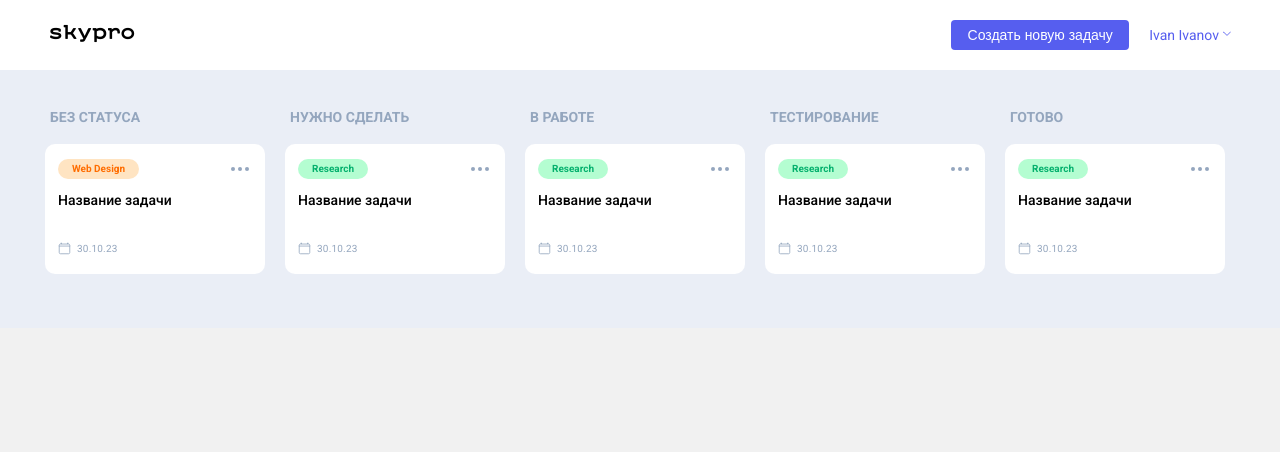
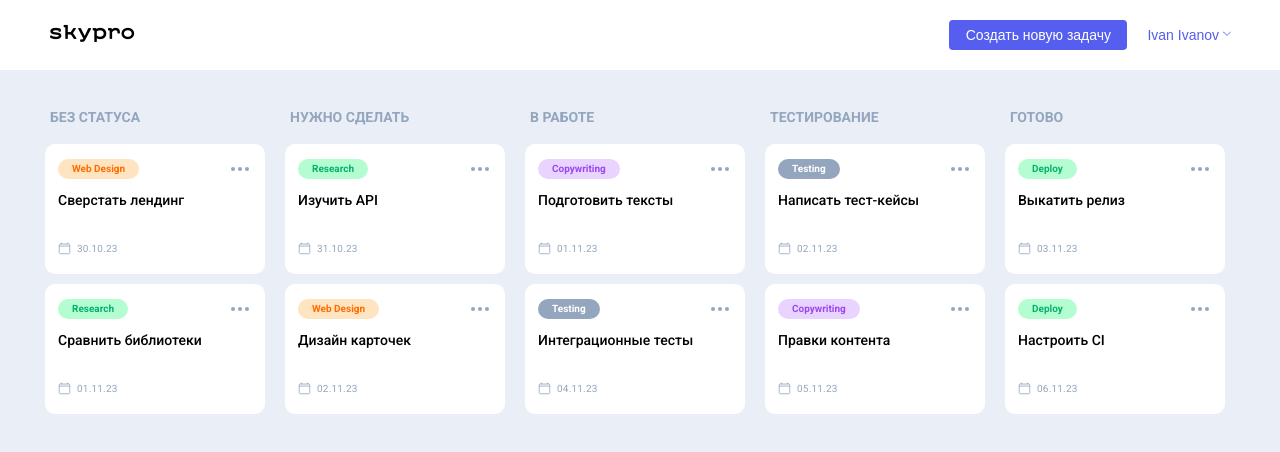
Before and after one commit to Almazny26/skypro-kanban, a React (Vite) app: page / in a window 1280 px wide. Shown: the top 452 px of the page. Built offline with nearby package versions, Linux system fonts and the light colour scheme.

Commit message:
добавлены модалка профиля и анимации, тестовые данные и рендер колонок с имитацией загрузки

```diff
--- a/eslint.config.js
+++ b/eslint.config.js
@@ -24,6 +24,7 @@ export default defineConfig([
     },
     rules: {
       'no-unused-vars': ['error', { varsIgnorePattern: '^[A-Z_]' }],
+      "react/prop-types": "off",
     },
   },
 ])
--- a/src/App.css
+++ b/src/App.css
@@ -27,12 +27,12 @@ ul li {
 
 @keyframes card-animation {
   0% {
-    height: 0;
     opacity: 0;
+    transform: translateY(-6px);
   }
   100% {
-    height: auto;
     opacity: 1;
+    transform: translateY(0);
   }
 }
 html,
@@ -85,6 +85,37 @@ body {
 .pop-new-card:target,
 .pop-browse:target {
   display: block;
+}
+
+@keyframes pop-user-appear {
+  0% {
+    opacity: 0;
+    transform: translateY(-6px);
+  }
+  100% {
+    opacity: 1;
+    transform: translateY(0);
+  }
+}
+
+@keyframes pop-modal-appear {
+  0% {
+    opacity: 0;
+    transform: translateY(-10px);
+  }
+  100% {
+    opacity: 1;
+    transform: translateY(0);
+  }
+}
+
+@keyframes pop-backdrop-fade {
+  0% {
+    opacity: 0;
+  }
+  100% {
+    opacity: 1;
+  }
 }
 
 ._orange {
@@ -300,6 +331,9 @@ body {
   justify-content: center;
   background: rgba(0, 0, 0, 0.4);
 }
+.pop-new-card:target .pop-new-card__container {
+  animation: pop-backdrop-fade 500ms ease both;
+}
 .pop-new-card__block {
   display: block;
   margin: 0 auto;
@@ -310,6 +344,9 @@ body {
   border-radius: 10px;
   border: 0.7px solid #d4dbe5;
   position: relative;
+}
+.pop-new-card:target .pop-new-card__block {
+  animation: pop-modal-appear 500ms ease both;
 }
 .pop-new-card__content {
   display: block;
@@ -810,6 +847,13 @@ body {
   transform: translateX(-50%);
 }
 
+.header__pop-user-set._open {
+  animation-name: pop-user-appear;
+  animation-duration: 500ms;
+  animation-timing-function: ease;
+  animation-fill-mode: both;
+}
+
 .main {
   width: 100%;
   background-color: #eaeef6;
@@ -851,6 +895,18 @@ body {
   animation-name: card-animation;
   animation-duration: 500ms;
   animation-timing-function: linear;
+  animation-fill-mode: both;
+  overflow: hidden;
+}
+
+.loading {
+  width: 100%;
+  height: 200px;
+  display: flex;
+  align-items: center;
+  justify-content: center;
+  color: #94a6be;
+  font-size: 16px;
 }
 .cards__card {
   width: 220px;
--- a/src/App.jsx
+++ b/src/App.jsx
@@ -4,7 +4,6 @@ import Main from "./components/Main/Main";
 import PopExit from "./components/PopExit/PopExit";
 import PopNewCard from "./components/PopNewCard/PopNewCard";
 import PopBrowse from "./components/PopBrowse/PopBrowse";
-import PopUser from "./components/PopUser/PopUser";
 
 function App() {
   return (
@@ -13,7 +12,7 @@ function App() {
       <PopExit />
       <PopNewCard />
       <PopBrowse />
-      <PopUser />
+      {/** попап пользователя теперь управляется через Header */}
       {/* pop-up end*/}
 
       <Header />
--- a/src/components/Card/Card.jsx
+++ b/src/components/Card/Card.jsx
@@ -3,9 +3,10 @@ function Card({
   category = "Web Design",
   categoryClass = "_orange",
   date = "30.10.23",
+  delayMs = 0,
 }) {
   return (
-    <div className="cards__item">
+    <div className="cards__item" style={{ animationDelay: `${delayMs}ms` }}>
       <div className="cards__card card">
         <div className="card__group">
           <div className={`card__theme ${categoryClass}`}>
--- a/src/components/Column/Column.jsx
+++ b/src/components/Column/Column.jsx
@@ -8,7 +8,7 @@ function Column({ title, cards = [] }) {
       </div>
       <div className="cards">
         {cards.map((card, index) => (
-          <Card key={index} {...card} />
+          <Card key={card.id} delayMs={card.delayMs ?? index * 120} {...card} />
         ))}
       </div>
     </div>
--- a/src/components/Header/Header.jsx
+++ b/src/components/Header/Header.jsx
@@ -1,4 +1,8 @@
+import { useState } from "react";
+
 function Header() {
+  const [isUserOpen, setIsUserOpen] = useState(false);
+
   return (
     <header className="header">
       <div className="container">
@@ -17,12 +21,20 @@ function Header() {
             <button className="header__btn-main-new _hover01" id="btnMainNew">
               <a href="#popNewCard">Создать новую задачу</a>
             </button>
-            <a href="#user-set-target" className="header__user _hover02">
+            <button
+              type="button"
+              className="header__user _hover02"
+              style={{ background: "transparent", border: "none", padding: 0 }}
+              onClick={() => setIsUserOpen((v) => !v)}
+            >
               Ivan Ivanov
-            </a>
+            </button>
             <div
-              className="header__pop-user-set pop-user-set"
+              className={`header__pop-user-set pop-user-set ${
+                isUserOpen ? "_open" : ""
+              }`}
               id="user-set-target"
+              style={{ display: isUserOpen ? "block" : "none" }}
             >
               {/* <a href="">x</a> */}
               <p className="pop-user-set__name">Ivan Ivanov</p>
--- a/src/components/Main/Main.jsx
+++ b/src/components/Main/Main.jsx
@@ -1,72 +1,73 @@
+import { useEffect, useMemo, useState } from "react";
 import Column from "../Column/Column";
+import { cardsData } from "../../data.js";
 
 function Main() {
-  const columns = [
-    {
-      title: "Без статуса",
-      cards: [
-        {
-          title: "Название задачи",
-          category: "Web Design",
-          categoryClass: "_orange",
-          date: "30.10.23",
-        },
-      ],
-    },
-    {
-      title: "Нужно сделать",
-      cards: [
-        {
-          title: "Название задачи",
-          category: "Research",
-          categoryClass: "_green",
-          date: "30.10.23",
-        },
-      ],
-    },
-    {
-      title: "В работе",
-      cards: [
-        {
-          title: "Название задачи",
-          category: "Research",
-          categoryClass: "_green",
-          date: "30.10.23",
-        },
-      ],
-    },
-    {
-      title: "Тестирование",
-      cards: [
-        {
-          title: "Название задачи",
-          category: "Research",
-          categoryClass: "_green",
-          date: "30.10.23",
-        },
-      ],
-    },
-    {
-      title: "Готово",
-      cards: [
-        {
-          title: "Название задачи",
-          category: "Research",
-          categoryClass: "_green",
-          date: "30.10.23",
-        },
-      ],
-    },
-  ];
+  const [isLoading, setIsLoading] = useState(true);
+  const [cards, setCards] = useState([]);
+
+  useEffect(() => {
+    const timerId = setTimeout(() => {
+      setCards(cardsData);
+      setIsLoading(false);
+    }, 1000);
+    return () => clearTimeout(timerId);
+  }, []);
+
+  const columns = useMemo(() => {
+    const statusTitles = [
+      "Без статуса",
+      "Нужно сделать",
+      "В работе",
+      "Тестирование",
+      "Готово",
+    ];
+
+    const topicToClass = {
+      "Web Design": "_orange",
+      Research: "_green",
+      Copywriting: "_purple",
+      Testing: "_gray",
+      Deploy: "_green",
+    };
+
+    let globalIndex = 0;
+    const delayStepMs = 120;
+
+    return statusTitles.map((statusTitle) => {
+      const cardsForColumn = cards
+        .filter((c) => c.status === statusTitle)
+        .map((c) => ({
+          id: c.id,
+          title: c.title,
+          category: c.topic,
+          categoryClass: topicToClass[c.topic] || "_gray",
+          date: c.date,
+          delayMs: globalIndex++ * delayStepMs,
+        }));
+      return {
+        title: statusTitle,
+        cards: cardsForColumn,
+      };
+    });
+  }, [cards]);
 
   return (
     <main className="main">
       <div className="container">
         <div className="main__block">
           <div className="main__content">
-            {columns.map((column, index) => (
-              <Column key={index} title={column.title} cards={column.cards} />
-            ))}
+            {isLoading ? (
+              <div className="loading">Данные загружаются</div>
+            ) : (
+              columns.map((column) => (
+                <Column
+                  key={column.title}
+                  title={column.title}
+                  cards={column.cards}
+                />
+              ))
+            )}
           </div>
         </div>
       </div>
--- /dev/null
+++ b/src/data.js
@@ -0,0 +1,73 @@
+// Тестовые данные карточек (по макету внутри src)
+export const cardsData = [
+  {
+    id: 1,
+    topic: "Web Design",
+    title: "Сверстать лендинг",
+    date: "30.10.23",
+    status: "Без статуса",
+  },
+  {
+    id: 2,
+    topic: "Research",
+    title: "Изучить API",
+    date: "31.10.23",
+    status: "Нужно сделать",
+  },
+  {
+    id: 3,
+    topic: "Copywriting",
+    title: "Подготовить тексты",
+    date: "01.11.23",
+    status: "В работе",
+  },
+  {
+    id: 4,
+    topic: "Testing",
+    title: "Написать тест-кейсы",
+    date: "02.11.23",
+    status: "Тестирование",
+  },
+  {
+    id: 5,
+    topic: "Deploy",
+    title: "Выкатить релиз",
+    date: "03.11.23",
+    status: "Готово",
+  },
+  {
+    id: 6,
+    topic: "Research",
+    title: "Сравнить библиотеки",
+    date: "01.11.23",
+    status: "Без статуса",
+  },
+  {
+    id: 7,
+    topic: "Web Design",
+    title: "Дизайн карточек",
+    date: "02.11.23",
+    status: "Нужно сделать",
+  },
+  {
+    id: 8,
+    topic: "Testing",
+    title: "Интеграционные тесты",
+    date: "04.11.23",
+    status: "В работе",
+  },
+  {
+    id: 9,
+    topic: "Copywriting",
+    title: "Правки контента",
+    date: "05.11.23",
+    status: "Тестирование",
+  },
+  {
+    id: 10,
+    topic: "Deploy",
+    title: "Настроить CI",
+    date: "06.11.23",
+    status: "Готово",
+  },
+];
```
Also changed, not shown: src/components/PopNewCard/PopNewCard.jsx (line endings or trailing spaces), src/components/PopUser/PopUser.jsx (line endings or trailing spaces).
